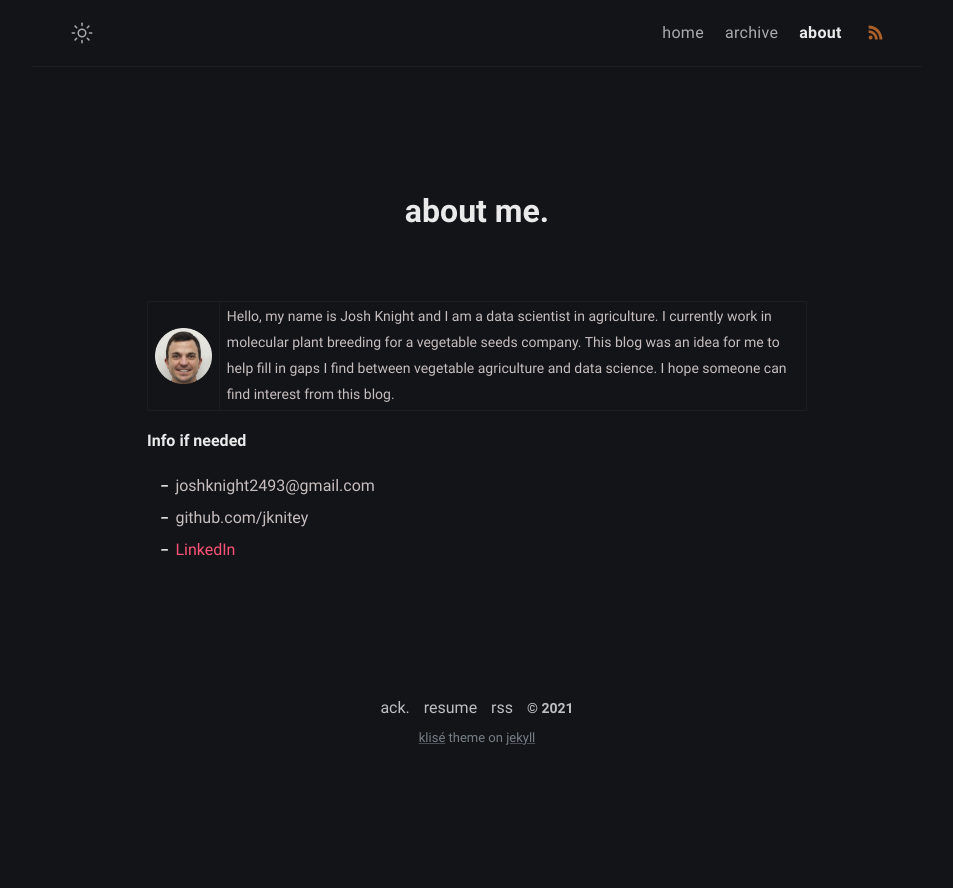
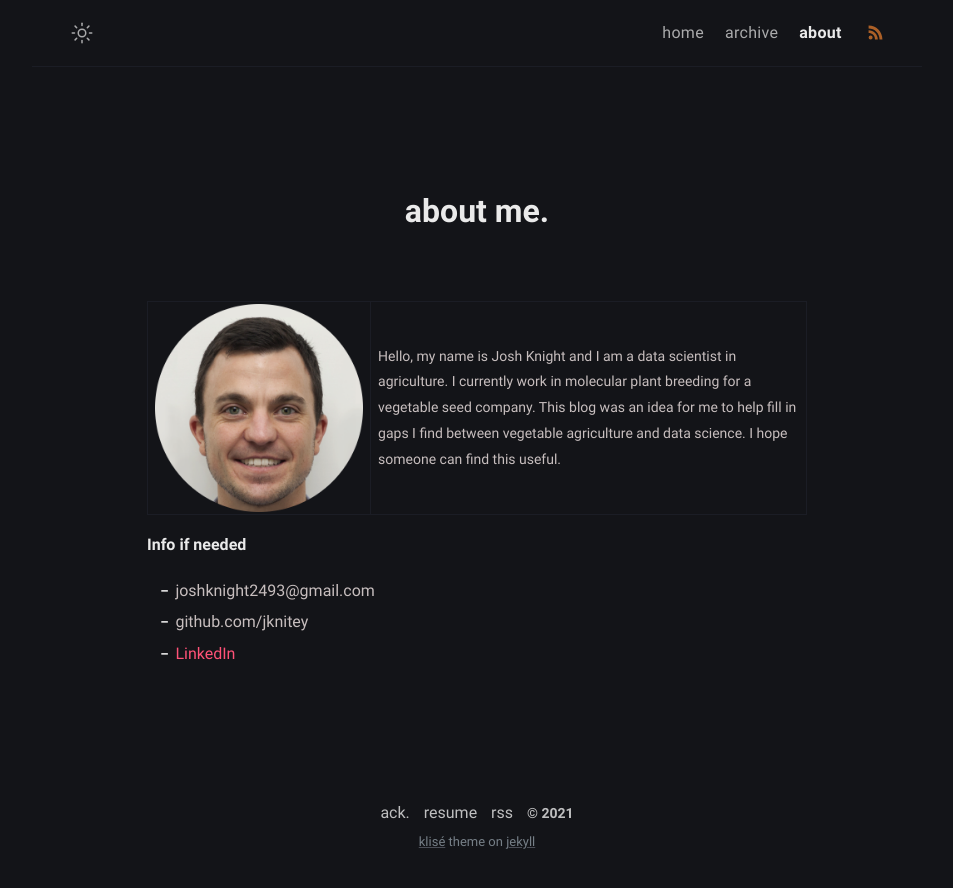
Before and after one commit to jknitey/jknitey.github.io, a Jekyll site: the page built from about.md, in a window 1280 px wide. Shown: the top 888 px of the page, without its empty margins (163-1116 px from the left). Built offline with Jekyll 4.4.1, drawn with Linux system fonts in a browser that asks for light colours.

Commit message:
Update about.md

```diff
--- a/about.md
+++ b/about.md
@@ -5,7 +5,7 @@
 excerpt:
 comments: false
 ---
-<img src="/assets/img/jknight-avatar.png"> | Hello, my name is Josh Knight and I am a data scientist in agriculture. I currently work in molecular plant breeding for a vegetable seeds company. This blog was an idea for me to help fill in gaps I find between vegetable agriculture and data science. I hope someone can find interest from this blog.
+<img src="/assets/img/jknight.png"> | Hello, my name is Josh Knight and I am a data scientist in agriculture. I currently work in molecular plant breeding for a vegetable seed company. This blog was an idea for me to help fill in gaps I find between vegetable agriculture and data science. I hope someone can find this useful.
 
 **Info if needed**
 
```
